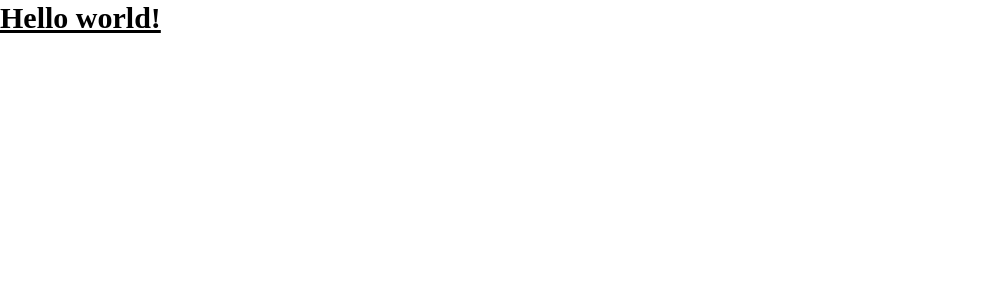
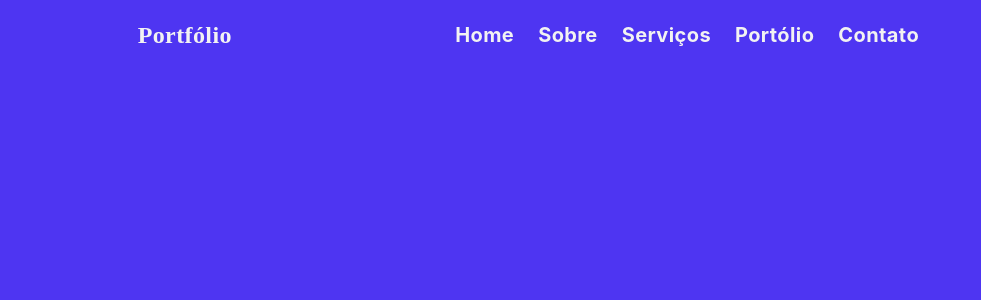
Before and after one commit to ryannardelli/portfolio, a Next.js app: page / in a window 1280 px wide. Shown: the top 300 px of the page, without its empty margins (0-981 px from the left). Built offline with nearby package versions, Linux system fonts and the light colour scheme.

Commit message:
enviando header do projeto

```diff
--- /dev/null
+++ b/src/app/components/Header/index.tsx
@@ -0,0 +1,73 @@
+"use client";
+import { useState } from "react";
+
+interface CustomHeader {
+    link_one: string;
+    link_two: string;
+    link_three: string;
+    link_four: string;
+    link_five: string;
+}
+
+export const Header = ({ link_one, link_two, link_three, link_four, link_five }: CustomHeader) => {
+    const [menuOpen, setMenuOpen] = useState(false);
+
+    return (
+        <header className="tracking-wide relative z-50">
+            <div className="flex flex-wrap font-sen font-extrabold text-2xl items-center justify-around gap-4 px-10 py-4 min-h-[70px]">
+                <a href="#">
+                    Portfólio
+                </a>
+
+                {/* Menu Responsivo */}
+                <div
+                    id="collapseMenu"
+                    className={`max-lg:fixed max-lg:bg-[#595959] max-lg:w-1/2 max-lg:min-w-[300px] max-lg:top-0 max-lg:left-0 max-lg:p-6 max-lg:h-full max-lg:shadow-md max-lg:overflow-auto z-50 transition-transform duration-300 ${
+                        menuOpen ? "translate-x-0" : "-translate-x-full"
+                    } lg:!block lg:translate-x-0`}
+                >
+                    {/* Botão Fechar */}
+                    <button
+                        onClick={() => setMenuOpen(false)}
+                        className="lg:hidden fixed top-2 right-4 z-[100] rounded-full bg-white w-9 h-9 flex items-center justify-center border"
+                    >
+                        <svg xmlns="http://www.w3.org/2000/svg" className="w-3.5 h-3.5 fill-black" viewBox="0 0 320.591 320.591">
+                            <path d="M30.391 318.583a30.37 30.37 0 0 1-21.56-7.288c-11.774-11.844-11.774-30.973 0-42.817L266.643 10.665c12.246-11.459 31.462-10.822 42.921 1.424 10.362 11.074 10.966 28.095 1.414 39.875L51.647 311.295a30.366 30.366 0 0 1-21.256 7.288z"></path>
+                            <path d="M287.9 318.583a30.37 30.37 0 0 1-21.257-8.806L8.83 51.963C-2.078 39.225-.595 20.055 12.143 9.146c11.369-9.736 28.136-9.736 39.504 0l259.331 257.813c12.243 11.462 12.876 30.679 1.414 42.922-.456.487-.927.958-1.414 1.414a30.368 30.368 0 0 1-23.078 7.288z"></path>
+                        </svg>
+                    </button>
+
+                    <ul className="lg:flex lg:gap-x-5B font-inter">
+                        <li className="max-lg:border-b max-lg:py-3 px-3">
+                            <a href={link_one} className="text-assets hover:text-colorSecondary transition duration-300 ease-out block font-bold text-xl">{link_one}</a>
+                        </li>
+                        <li className="max-lg:border-b max-lg:py-3 px-3">
+                            <a href={link_two} className=" text-assets hover:text-colorSecondary transition duration-300 ease-out block font-bold text-xl">{link_two}</a>
+                        </li>
+                        <li className="max-lg:border-b max-lg:py-3 px-3">
+                            <a href={link_three} className="text-assets hover:text-colorSecondary transition duration-300 ease-out block font-bold text-xl">{link_three}</a>
+                        </li>
+                        <li className="max-lg:border-b max-lg:py-3 px-3">
+                            <a href={link_four} className="text-assets hover:text-colorSecondary transition duration-300 ease-out block font-bold text-xl">{link_four}</a>
+                        </li>
+                        <li className="max-lg:border-b max-lg:py-3 px-3">
+                            <a href={link_five} className="text-assets hover:text-colorSecondary transition duration-300 ease-out block font-bold text-xl">{link_five}</a>
+                        </li>
+                    </ul>
+                </div>
+
+                <div className="flex max-lg:ml-auto">
+                    <button onClick={() => setMenuOpen(true)} className="lg:hidden">
+                        <svg className="w-7 h-7" fill="#f2f2f2" viewBox="0 0 20 20" xmlns="http://www.w3.org/2000/svg">
+                            <path
+                                fillRule="evenodd"
+                                d="M3 5a1 1 0 011-1h12a1 1 0 110 2H4a1 1 0 01-1-1zM3 10a1 1 0 011-1h12a1 1 0 110 2H4a1 1 0 01-1-1zM3 15a1 1 0 011-1h12a1 1 0 110 2H4a1 1 0 01-1-1z"
+                                clipRule="evenodd"
+                            ></path>
+                        </svg>
+                    </button>
+                </div>
+            </div>
+        </header>
+    );
+};
--- a/src/app/globals.css
+++ b/src/app/globals.css
@@ -8,6 +8,10 @@
 /*  FONT INTER */
 @import url("https://fonts.googleapis.com/css2?family=Inter:ital,opsz,wght@0,14..32,100..900;1,14..32,100..900&display=swap");
 
+/* FONT SEN */
+@import url('https://fonts.googleapis.com/css2?family=Sen:wght@400..800&display=swap');
+
 body {
-    font-family: "Poppins", serif;
+    background-color: #4E35F2;
+    color: #f2f2f2;
 }
--- a/src/app/page.tsx
+++ b/src/app/page.tsx
@@ -1,3 +1,6 @@
+import { Header } from "./components/Header"
 export default function Home() {
-  return <h1 className="text-3xl font-bold underline">Hello world!</h1>;
+  return(
+    <Header link_one="Home" link_two="Sobre" link_three="Serviços" link_four="Portólio" link_five="Contato"/>
+  )
 }
--- a/tailwind.config.ts
+++ b/tailwind.config.ts
@@ -7,7 +7,18 @@ export default {
     "./src/app/**/*.{js,ts,jsx,tsx,mdx}",
   ],
   theme: {
-    extend: {},
+    extend: {
+      fontFamily: {
+        poppins: ["Poppins", "serif"],
+        inter: ["Inter", "serif"],
+        sen: ["Sen", "serif"],
+      },
+      colors: {
+        colorPrimary: "#4E35F2",
+        colorSecondary: "#1D8FF2",
+        assets: "#F2F2F2"
+      }
+    },
   },
   plugins: [],
 } satisfies Config;
```
